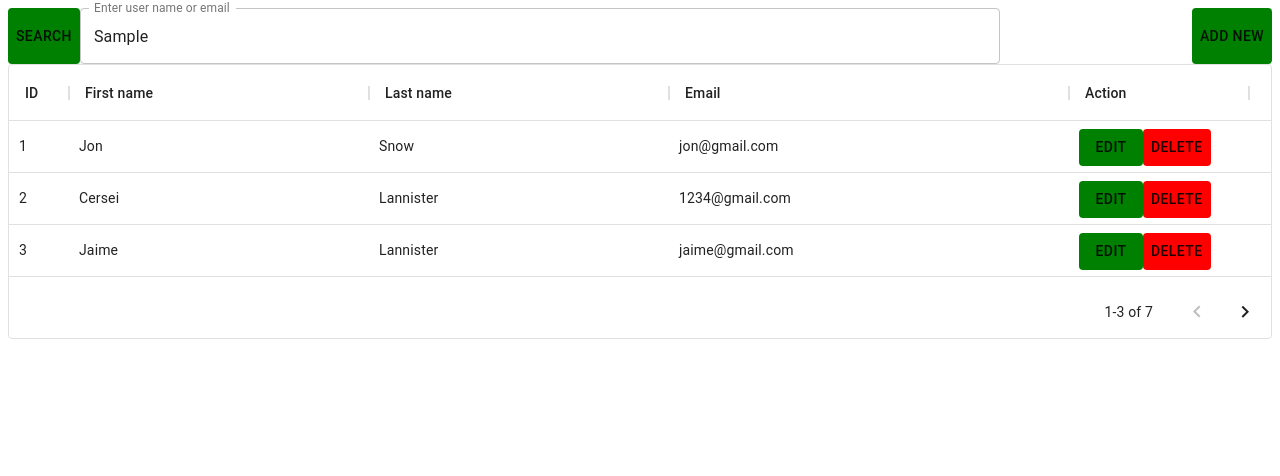
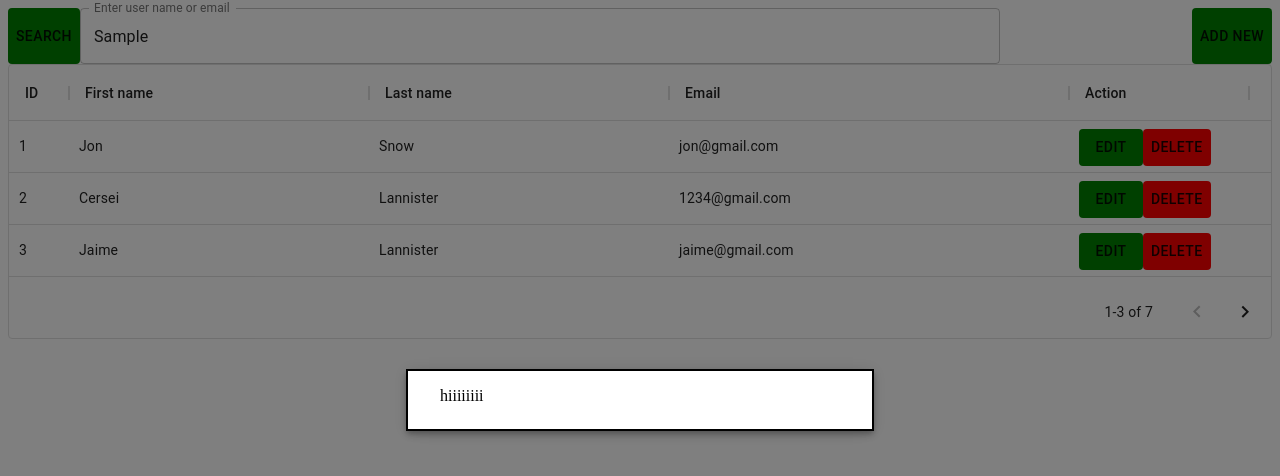
Before and after one commit to TasnimAfra-73/UserPanel-React, a React (Create React App) app: page / in a window 1280 px wide. Both pictures are taken after typing "Sample" into the empty fields and a click on the button "ADD NEW". Shown: the top 476 px of the page. Built offline with nearby package versions, Linux system fonts and the light colour scheme.

Commit message:
Modal added on add new button

```diff
--- a/src/App.js
+++ b/src/App.js
@@ -1,20 +1,54 @@
 import React from "react";
 import Button from "@material-ui/core/Button";
 import Searchbar from "./components/SearchBar";
-import UserTable from "./components/userTable";
-// import SearchBar from "material-ui-search-bar";
+import UserTable from "./components/UserTable";
+import { makeStyles } from "@material-ui/core/styles";
+import Modal from "@material-ui/core/Modal";
 
-// import searchBar from '../src'
 function App() {
+  const [open, setOpen] = React.useState(false);
+
+  const useStyles = makeStyles((theme) => ({
+    paper: {
+      position: "absolute",
+      width: 400,
+      backgroundColor: theme.palette.background.paper,
+      border: "2px solid #000",
+      boxShadow: theme.shadows[5],
+      padding: theme.spacing(2, 4, 3),
+    },
+    modal: {
+      display: 'flex',
+      alignItems: 'center',
+      justifyContent: 'center',
+    },
+  }));
+
+  const classes = useStyles();
+  // getModalStyle is not a pure function, we roll the style only on the first render
+
+  const handleOpen = () => {
+    setOpen(true);
+  };
+
+  const handleClose = () => {
+    setOpen(false);
+  };
   return (
     <div>
       <div style={{ display: "flex", justifyContent: "space-between" }}>
         <Searchbar />
-        <Button style= {{backgroundColor: "green"}}>
-          Add New
-        </Button>
+        <Button style={{ backgroundColor: "green" }} onClick={handleOpen}>Add New</Button>
+        <Modal className ={classes.modal}
+        open={open}
+        onClose={handleClose}
+        aria-labelledby="simple-modal-title"
+        aria-describedby="simple-modal-description"
+      >
+        <div className={classes.paper}>hiiiiiiii</div>
+      </Modal>
       </div>
-      <UserTable/>
+      <UserTable />
     </div>
   );
 }
--- a/src/components/SearchBar.js
+++ b/src/components/SearchBar.js
@@ -19,11 +19,7 @@ export default function SearchBar() {
     <div style = {{display: "flex" }}>
       <Button style={{ backgroundColor: "green" }}>Search</Button>
       <form className={classes.root} noValidate autoComplete="off">
-        <TextField
-          id="outlined-basic"
-          label="Enter user name or email"
-          variant="outlined"
-        />
+      <TextField id="outlined-search" label="Enter user name or email" type="search" variant="outlined" />
       </form>
     </div>
   );
--- a/src/index.js
+++ b/src/index.js
@@ -1,6 +1,7 @@
 import React from 'react';
 import ReactDOM from 'react-dom';
 import App from './App';
+import "./index.css";
 
 ReactDOM.render(
   <React.StrictMode>
```
Also changed, not shown: src/index.css (added).
